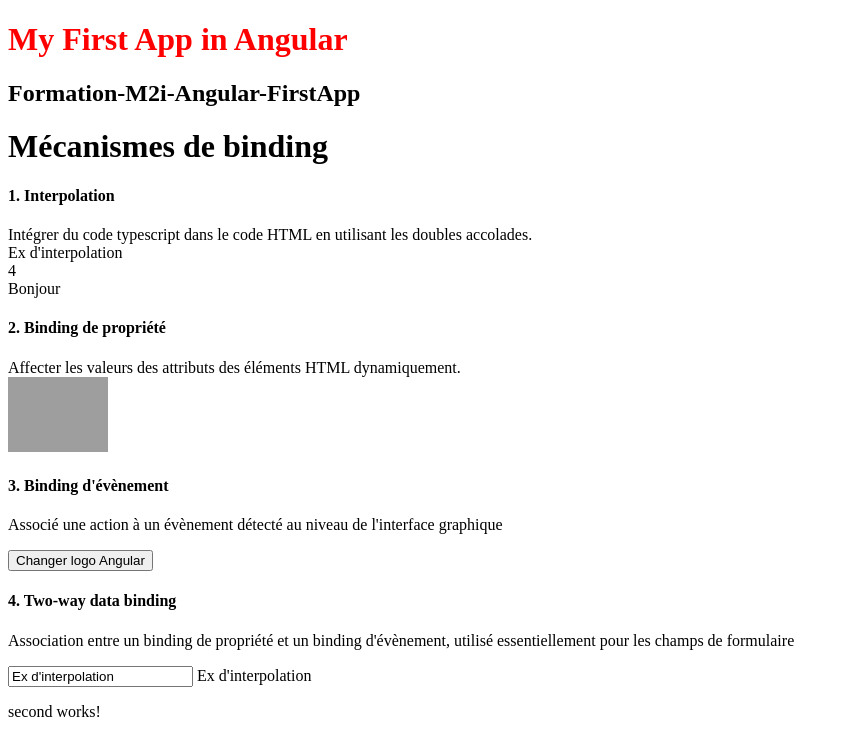
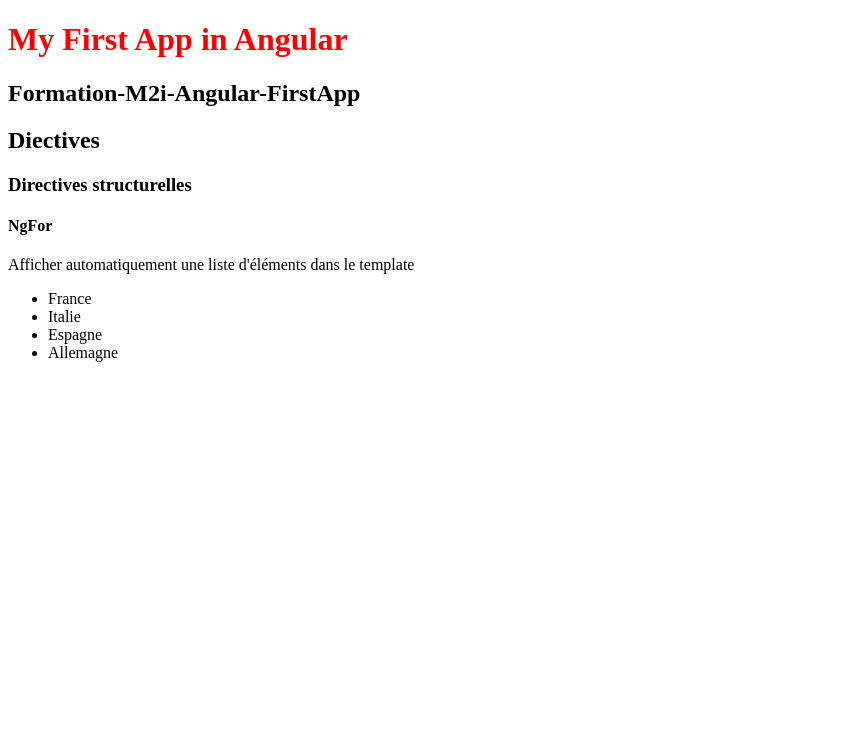
Before and after one commit to ThanhChau82/Formation-M2i-Angular-FirstApp, an Angular app: page / in a window 1280 px wide. Shown: the top 756 px of the page, without its empty margins (0-849 px from the left). Built offline with nearby package versions, Linux system fonts and the light colour scheme; grey boxes are pictures that could not be loaded.

Commit message:
Directives ngFor

```diff
--- a/src/app/app.component.html
+++ b/src/app/app.component.html
@@ -1,4 +1,4 @@
 <h1 class="titre-rouge">My First App in Angular</h1>
 <h2>{{title}}</h2>
-<app-first></app-first><!--Ajouter le component FirstComponent-->
+<!--<app-first></app-first>--><!--Ajouter le component FirstComponent-->
 <app-second></app-second>
--- a/src/app/second/second.component.html
+++ b/src/app/second/second.component.html
@@ -1 +1,8 @@
-<p>second works!</p>
+<h2>Diectives</h2>
+
+<h3>Directives structurelles</h3>
+<h4>NgFor</h4>
+<p>Afficher automatiquement une liste d'éléments dans le template</p>
+<ul>
+  <li *ngFor="let p of pays">{{p}}</li>
+</ul>
--- a/src/app/second/second.component.ts
+++ b/src/app/second/second.component.ts
@@ -6,10 +6,14 @@
   styleUrls: ['./second.component.css']
 })
 export class SecondComponent implements OnInit {
+  pays: string[];
 
-  constructor() { }
+  constructor() {
+    this.pays = [];
+  }
 
   ngOnInit(): void {
+    this.pays = ["France", "Italie", "Espagne", "Allemagne"]
   }
 
 }
```
